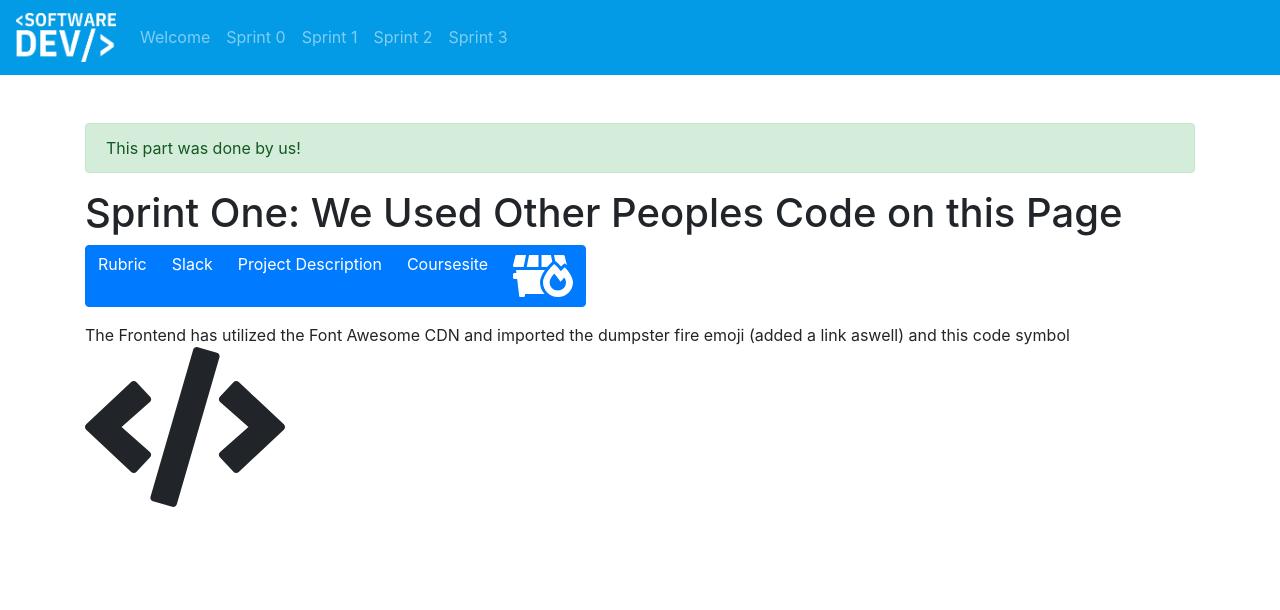
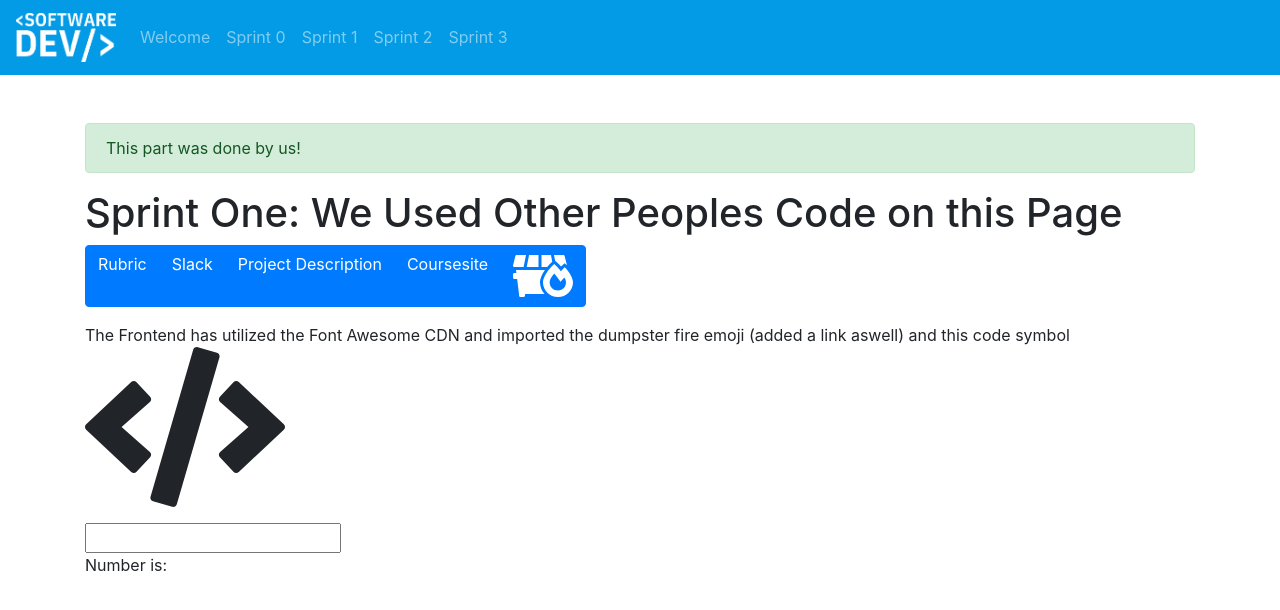
Before and after one commit to lucamilletti99/tbduniverse-website, a Vue app in the folder client/: page /sprint1 in a window 1280 px wide. Shown: the top 610 px of the page. Built offline with nearby package versions, Linux system fonts and the light colour scheme.

Commit message:
new component!

```diff
--- /dev/null
+++ b/client/src/components/newComponent.vue
@@ -0,0 +1,6 @@
+<template>
+  <div>
+    <input v-model.number= "inputNum" type="number">
+    <p>Number is: </p>
+  </div>
+</template>
--- a/client/src/pages/Sprint1Page.vue
+++ b/client/src/pages/Sprint1Page.vue
@@ -12,12 +12,20 @@
       <a v-bind:href="tbd" target="_blank" class="btn btn-primary"> <i class="fas fa-dumpster-fire fa-3x"></i> </a>
     </div>
     <p class="mt-3">{{ description }} <i class="fas fa-code fa-10x"></i> </p>
+      <newComponent></newComponent>
   </div>
 </template>
 
 <script lang="ts">
 import { Component, Vue } from 'vue-property-decorator';
-@Component
+import newComponent from '../components/newComponent.vue'
+
+@Component({
+  components: {
+    newComponent
+  }
+})
+
 export default class Sprint1Page extends Vue {
   private title: string = 'Sprint One: We Used Other Peoples Code on this Page';
   private description: string = 'The Frontend has utilized the Font Awesome CDN and imported the dumpster fire emoji (added a link aswell) and this code symbol';
@@ -39,3 +47,7 @@ export default class Sprint1Page extends Vue {
     opacity: 0.8;
   }
 </style>
+
+newComponent{
+  color: red;
+}
```
